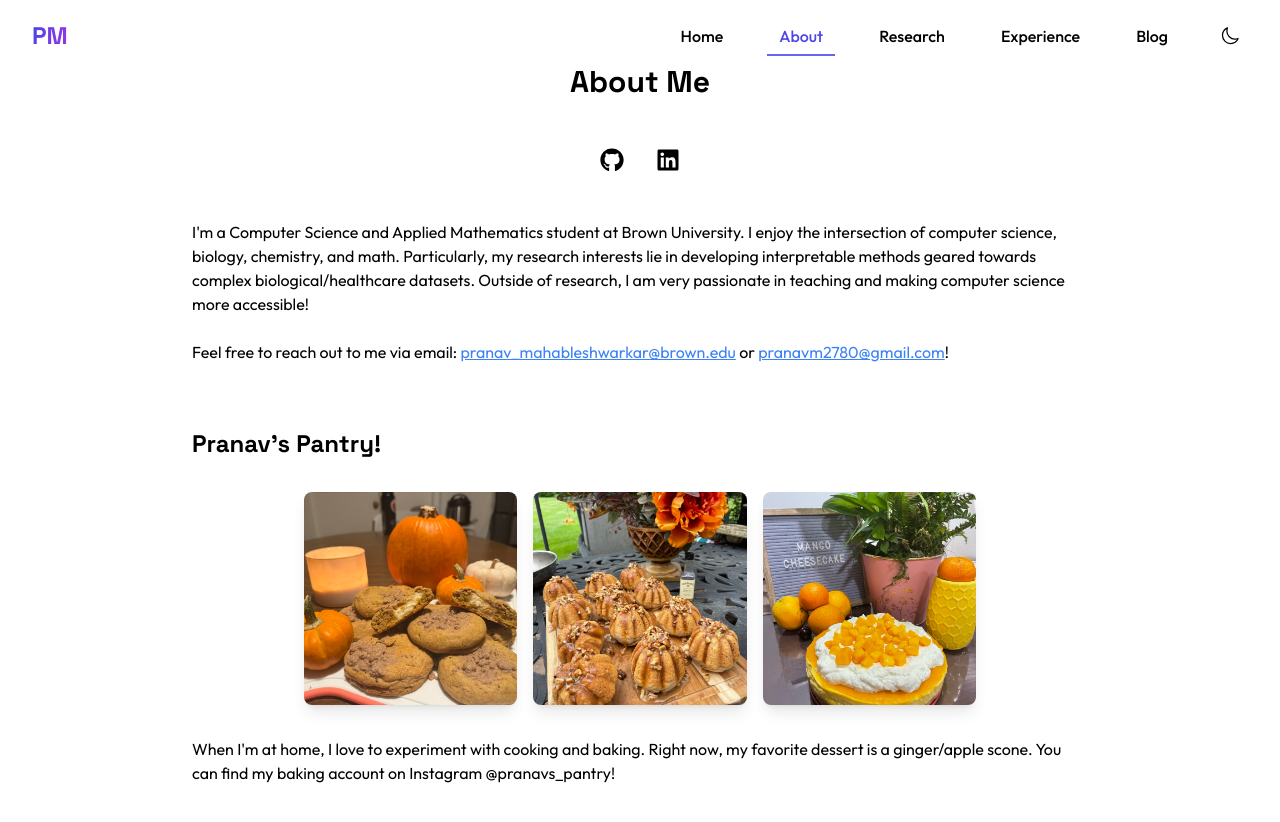
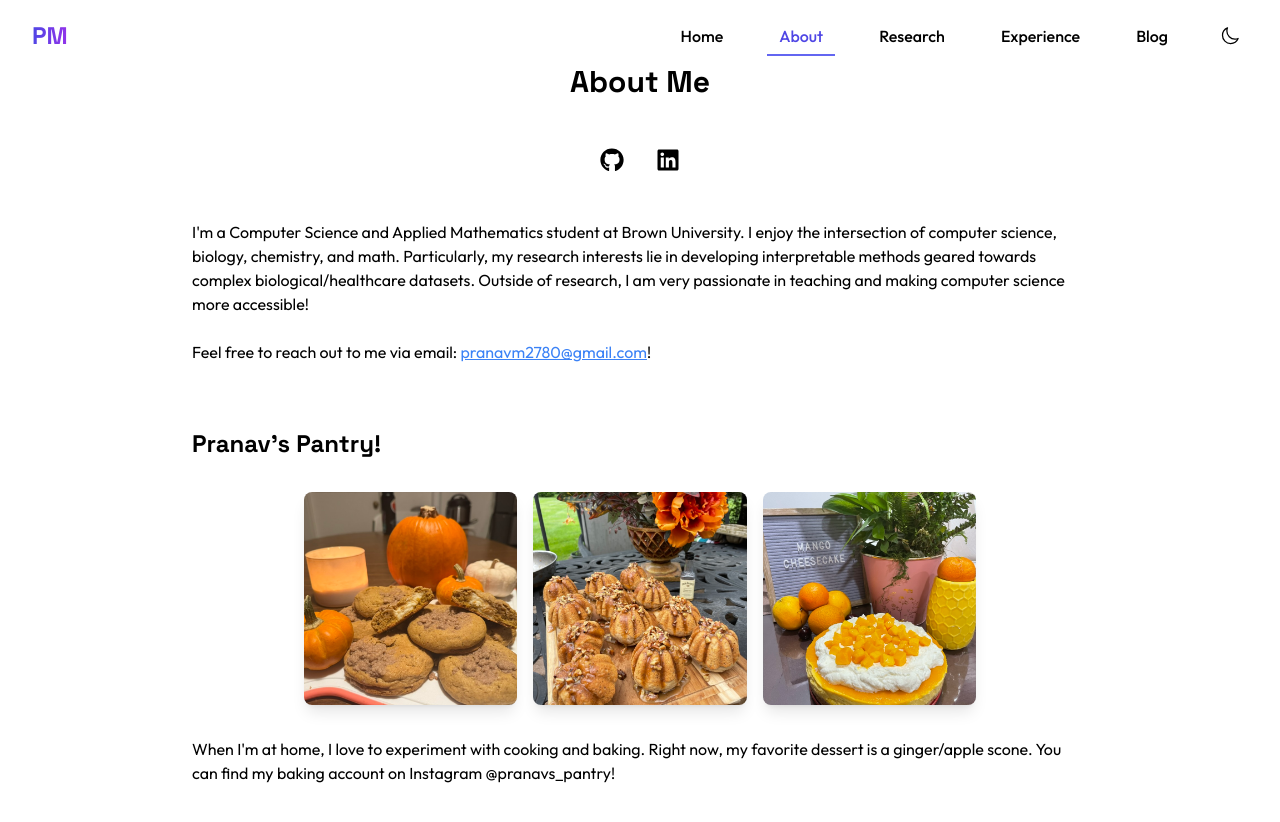
Before and after one commit to pmahable/pmahable.github.io, a Next.js app: page /about in a window 1280 px wide. Shown: the top 822 px of the page. Built offline with nearby package versions, Linux system fonts and the light colour scheme.

Commit message:
Push New Resume and Email

```diff
--- a/app/components/About.tsx
+++ b/app/components/About.tsx
@@ -67,14 +67,6 @@ export default function About() {
             <p>
               Feel free to reach out to me via email:{' '}
               <a
-                href="mailto:pranav_mahableshwarkar@brown.edu"
-                className="text-blue-500 hover:text-blue-700 underline"
-                rel="noopener noreferrer"
-              >
-                pranav_mahableshwarkar@brown.edu
-              </a>{' '}
-              or{' '}
-              <a
                 href="mailto:pranavm2780@gmail.com"
                 className="text-blue-500 hover:text-blue-700 underline"
                 rel="noopener noreferrer"
```
Also changed, not shown: 1 other file (tests, documents, lock files or other folders).
